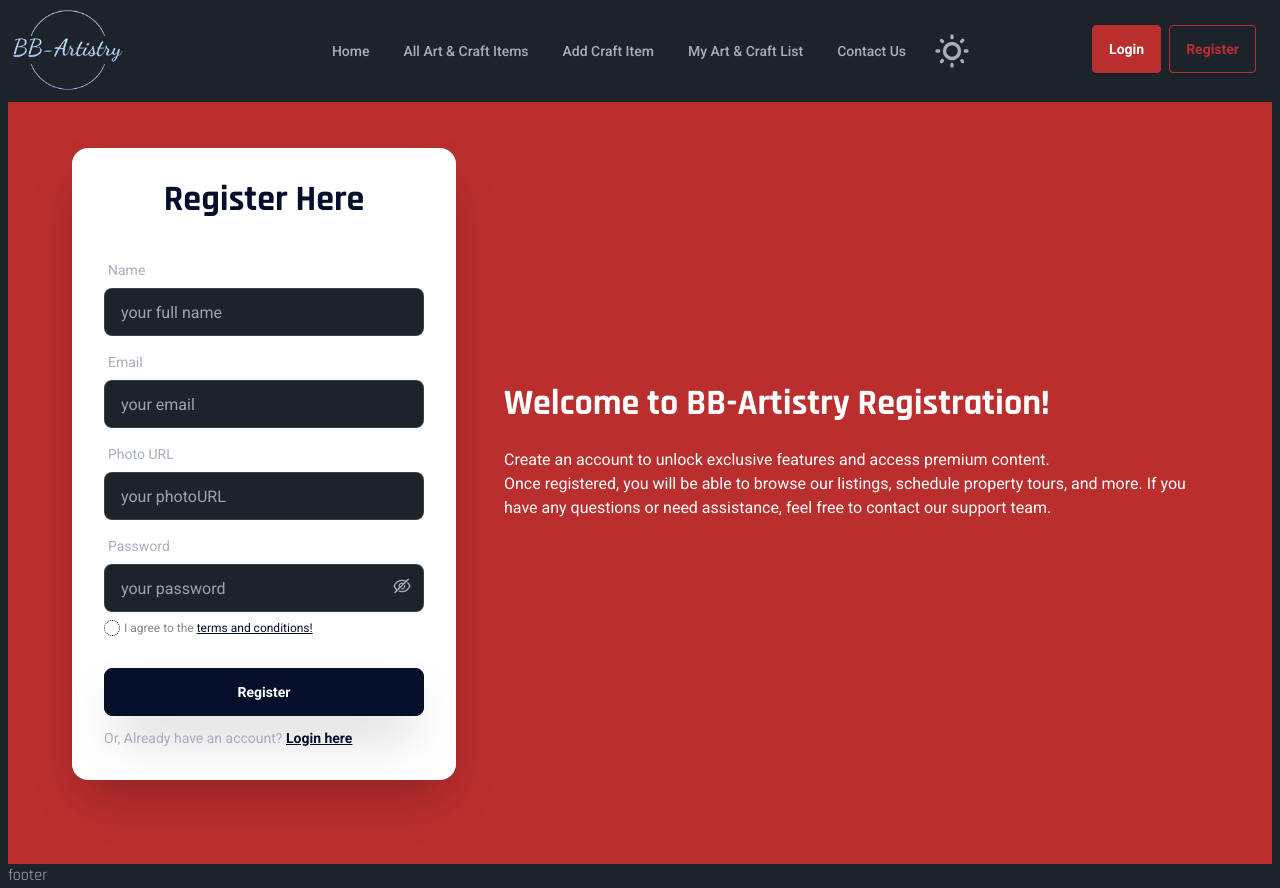
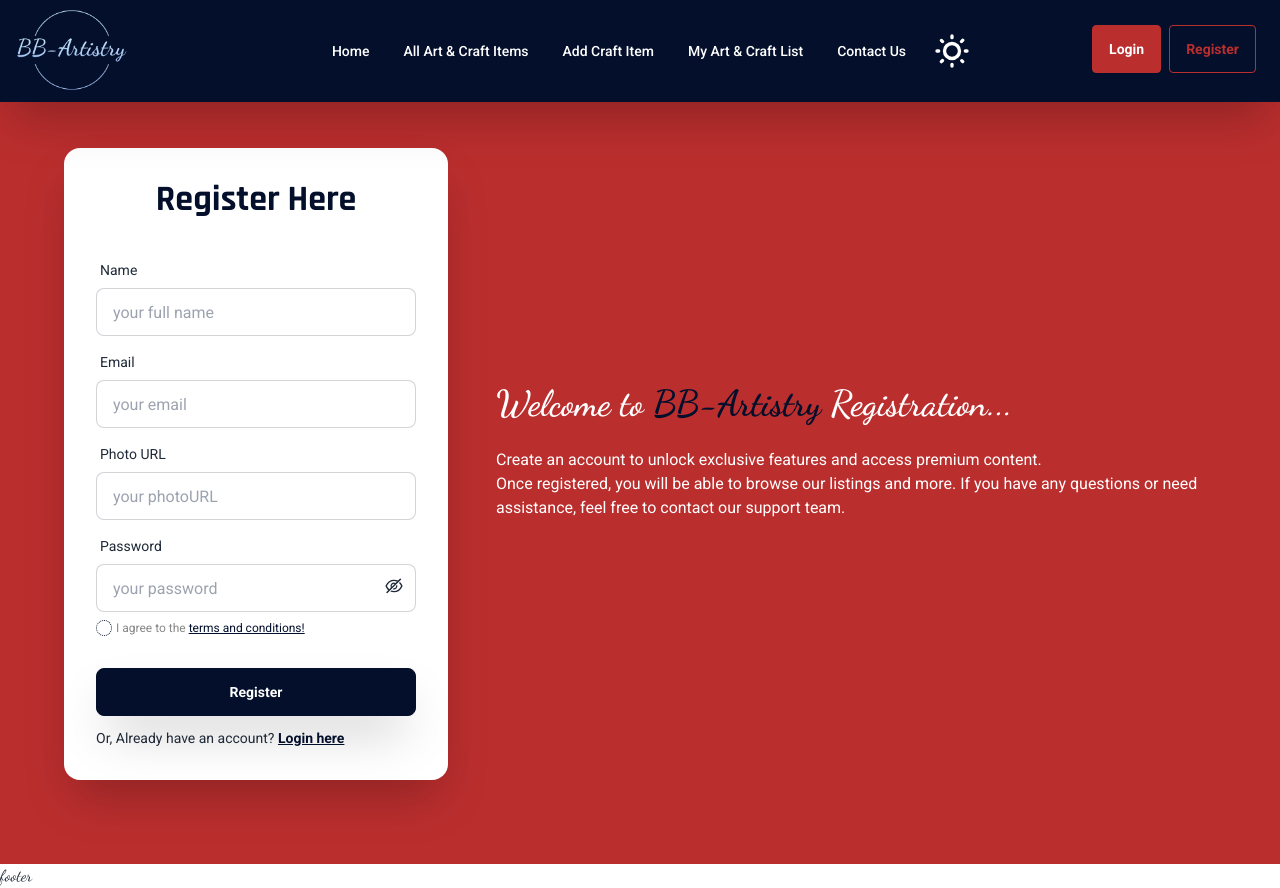
Before and after one commit to SadatRiyad/PH-Assignment10-Client, a React (Vite) app: page /register in a window 1280 px wide. Built offline with nearby package versions, Linux system fonts and the light colour scheme; no server answers.

Commit message:
dark mode added

```diff
--- a/index.html
+++ b/index.html
@@ -1,5 +1,5 @@
 <!doctype html>
-<html lang="en" data-theme="light">
+<html lang="en">
   <head>
     <meta charset="UTF-8" />
     <link rel="icon" type="image/svg+xml" href="./src/assets/icon.png" />
--- a/src/Components/Login/Login.jsx
+++ b/src/Components/Login/Login.jsx
@@ -82,7 +82,7 @@ const Login = () => {
             </Helmet>
             <div className="flex hero-content flex-col justify-around px-2 lg:flex-row">
                 <div data-aos="fade-right" data-aos-duration="700" data-aos-anchor-placement="top-bottom" data-aos-delay="50" className="text-center lg:text-left text-white lg:ml-8">
-                    <h1 className="text-2xl md:text-3xl lg:text-4xl font-bold">Welcome to BB-Artistry Login!</h1>
+                    <h1 className="text-2xl md:text-3xl lg:text-4xl font-semibold">Welcome to <span className="text-blue font-extrabold">BB-Artistry</span> Login...</h1>
                     <p className="py-6 md:text-md text-xs md:text-sm lg:text-base px-3 md:px-24 lg:px-0">
                         Please login to access your account. <br />
                         If you have any questions or need assistance, feel free to contact our support team.
@@ -90,10 +90,10 @@ const Login = () => {
                     </p>
                 </div>
                 <div className="md:w-2/4 justify-around lg:ml-8">
-                    <div data-aos="fade-left" data-aos-duration="700" data-aos-anchor-placement="top-bottom" data-aos-delay="50" className="card bg-white shrink-0 w-full shadow-2xl bg-base-100">
+                    <div data-aos="fade-left" data-aos-duration="700" data-aos-anchor-placement="top-bottom" data-aos-delay="50" className="card bg-white shrink-0 w-full shadow-2xl">
                         <div className="flex justify-center w-full mt-8">
                             <div>
-                                <h5 className="text-blue font-bold text-4xl">Login Here</h5>
+                                <h5 className="text-blue font-bold text-4xl font-Rajdhani">Login Here</h5>
                             </div>
                         </div>
                         <form onSubmit={handleSubmit(onSubmit)} className="card-body px-6 md:px-8 pb-0">
--- a/src/Components/Register/Register.jsx
+++ b/src/Components/Register/Register.jsx
@@ -53,16 +53,16 @@ const Register = () => {
             </Helmet>
             <div className="hero-content flex-col lg:flex-row-reverse">
                 <div data-aos="fade-left" data-aos-duration="700" data-aos-anchor-placement="top-bottom" data-aos-delay="50" className="text-center lg:text-left text-white lg:ml-8">
-                    <h1 className="text-2xl md:text-3xl lg:text-4xl font-bold">Welcome to BB-Artistry Registration!</h1>
+                    <h1 className="text-2xl md:text-3xl lg:text-4xl font-semibold">Welcome to <span className="text-blue font-extrabold">BB-Artistry</span> Registration...</h1>
                     <p className="py-6 text-base md:text-md">
-                        Create an account to unlock exclusive features and access premium content. <br /> Once registered, you will be able to browse our listings, schedule property tours, and more.
+                        Create an account to unlock exclusive features and access premium content. <br /> Once registered, you will be able to browse our listings and more.
                         If you have any questions or need assistance, feel free to contact our support team.
                     </p>
                 </div>
                 <div data-aos="fade-right" data-aos-duration="700" data-aos-anchor-placement="top-bottom" data-aos-delay="50" className="card bg-white shrink-0 w-full max-w-sm shadow-2xl bg-base-100">
                     <div className="flex justify-center w-full mt-8">
                         <div>
-                            <h5 className="text-blue font-bold text-4xl">Register Here</h5>
+                            <h5 className="text-blue font-bold text-4xl font-Rajdhani">Register Here</h5>
                         </div>
                     </div>
                     <form onSubmit={handleSubmit(onSubmit)} className="card-body">
--- a/src/Shered/ErrorPage/ErrorPage.jsx
+++ b/src/Shered/ErrorPage/ErrorPage.jsx
@@ -1,9 +1,23 @@
+import { Helmet } from "react-helmet-async";
+import { useRouteError } from "react-router-dom";
 
 const ErrorPage = () => {
+    const error = useRouteError();
+
     return (
-        <div>
-            <h1>error</h1>
+        // <!-- error page start -->
+        <div className="flex justify-center items-center text-center h-screen">
+            <Helmet>
+                <title>Error Page | Page Not Found</title>
+            </Helmet>
+            <div id="error-page">
+                <span className="text-6xl font-bold text-red">{error.status}</span>
+                <h1 className="mb-2 mt-4 text-xl font-bold">Oops... Page not found !</h1>
+                <p>Sorry, the page you are looking for does not exist.</p>
+                <button onClick={() => window.history.back()} className="btn bg-red hover:bg-transparent border-red text-white hover:text-red rounded hover:border-red hover:-translate-y-1 transition-all duration-200 my-4">Go Back</button>
+            </div>
         </div>
+
     );
 };
 
--- a/src/Shered/Navbar/Navbar.jsx
+++ b/src/Shered/Navbar/Navbar.jsx
@@ -1,28 +1,32 @@
 import { Link, NavLink } from "react-router-dom";
 import logo from "../../assets/logo.png";
 import "./Navbar.css";
-import { useContext, useState } from "react";
+import { useContext, useEffect, useState } from "react";
 import { AuthContext } from "../../ContextApi/AuthProvider/AuthProvider";
 
 const Navbar = () => {
     const { user, logoutUser } = useContext(AuthContext);
-    const [theme, setTheme] = useState("light");
-    // logoutUser
+    const [theme, setTheme] = useState(() => {
+        // Initialize theme based on localStorage or default to 'light'
+        return localStorage.getItem("theme") || "light";
+    });
 
     const handleLogout = () => {
         logoutUser();
     }
-    const themeChange = () => {
-        if (theme === "light") {
-            document.documentElement.setAttribute("data-theme", "dark");
-            localStorage.setItem("theme", "dark");
-            setTheme("dark");
-        } else {
-            document.documentElement.setAttribute("data-theme", "light");
-            localStorage.setItem("theme", "light");
-            setTheme("light");
-        }
+
+    const toggleTheme = () => {
+        const newTheme = theme === "light" ? "dark" : "light";
+        setTheme(newTheme);
+        localStorage.setItem("theme", newTheme);
     };
+
+    useEffect(() => {
+        // Apply the current theme to the HTML element
+        document.documentElement.setAttribute("data-theme", theme);
+    }, [theme]);
+
+
 
     const Links = <>
         <li><NavLink to="/" className="hover:text-red hover:bg-transparent transition-colors duration-75 mr-[2px]">Home</NavLink></li>
@@ -33,14 +37,14 @@ const Navbar = () => {
     </>
 
     return (
-        <div className="w-full mb-16">
+        <div className="w-full mb-16 text-white">
             {/* <!-- navbar start --> */}
-            <nav data-aos="fade-down" data-aos-duration="500" data-aos-anchor-placement="top-bottom" data-aos-delay="50" className="top-0 z-10 mx-auto w-full max-w-[1264px] fixed shadow-sm">
+            <nav data-aos="fade-down" data-aos-duration="500" data-aos-anchor-placement="top-bottom" data-aos-delay="50" className="top-0 z-10 mx-auto w-full max-w-[1280px] fixed shadow-2xl">
                 <div className="justify-center items-center">
-                    <div className="navbar p-0 py-1 bg-base-100">
+                    <div className="navbar bg-[#030f2b] py-1">
                         <div className="navbar-start">
                             <div className="dropdown">
-                                <div tabIndex="0" role="button" className="btn btn-ghost lg:hidden -ml-4">
+                                <div tabIndex="0" role="button" className="btn btn-ghost lg:hidden pl-0">
                                     <svg xmlns="http://www.w3.org/2000/svg" className="h-5 w-5" fill="none" viewBox="0 0 24 24"
                                         stroke="currentColor">
                                         <path strokeLinecap="round" strokeLinejoin="round" strokeWidth="2"
@@ -50,37 +54,27 @@ const Navbar = () => {
                                 <ul tabIndex="0"
                                     className="menu menu-sm dropdown-content mt-3 md:mt-0 z-[10000] p-0 md:p-0 shadow bg-base-100 rounded-box w-52 font-medium">
                                     {Links}
-                                    <label className="swap swap-rotate mb-4 mt-2 justify-start items-center ml-3">
-
-                                        {/* this hidden checkbox controls the state */}
-                                        <input onClick={() => themeChange(!theme)} type="checkbox" className="theme-controller" value="light" />
-
-                                        {/* sun icon */}
+                                    <label className="swap swap-rotate">
+                                        <input type="checkbox" onChange={toggleTheme} checked={theme === "dark"} className="theme-controller" />
+                                        {/* Sun icon (light theme) */}
                                         <svg className="swap-off fill-current w-10 h-10" xmlns="http://www.w3.org/2000/svg" viewBox="0 0 24 24"><path d="M5.64,17l-.71.71a1,1,0,0,0,0,1.41,1,1,0,0,0,1.41,0l.71-.71A1,1,0,0,0,5.64,17ZM5,12a1,1,0,0,0-1-1H3a1,1,0,0,0,0,2H4A1,1,0,0,0,5,12Zm7-7a1,1,0,0,0,1-1V3a1,1,0,0,0-2,0V4A1,1,0,0,0,12,5ZM5.64,7.05a1,1,0,0,0,.7.29,1,1,0,0,0,.71-.29,1,1,0,0,0,0-1.41l-.71-.71A1,1,0,0,0,4.93,6.34Zm12,.29a1,1,0,0,0,.7-.29l.71-.71a1,1,0,1,0-1.41-1.41L17,5.64a1,1,0,0,0,0,1.41A1,1,0,0,0,17.66,7.34ZM21,11H20a1,1,0,0,0,0,2h1a1,1,0,0,0,0-2Zm-9,8a1,1,0,0,0-1,1v1a1,1,0,0,0,2,0V20A1,1,0,0,0,12,19ZM18.36,17A1,1,0,0,0,17,18.36l.71.71a1,1,0,0,0,1.41,0,1,1,0,0,0,0-1.41ZM12,6.5A5.5,5.5,0,1,0,17.5,12,5.51,5.51,0,0,0,12,6.5Zm0,9A3.5,3.5,0,1,1,15.5,12,3.5,3.5,0,0,1,12,15.5Z" /></svg>
-
-                                        {/* moon icon */}
+                                        {/* Moon icon (dark theme) */}
                                         <svg className="swap-on fill-current w-10 h-10" xmlns="http://www.w3.org/2000/svg" viewBox="0 0 24 24"><path d="M21.64,13a1,1,0,0,0-1.05-.14,8.05,8.05,0,0,1-3.37.73A8.15,8.15,0,0,1,9.08,5.49a8.59,8.59,0,0,1,.25-2A1,1,0,0,0,8,2.36,10.14,10.14,0,1,0,22,14.05,1,1,0,0,0,21.64,13Zm-9.5,6.69A8.14,8.14,0,0,1,7.08,5.22v.27A10.15,10.15,0,0,0,17.22,15.63a9.79,9.79,0,0,0,2.1-.22A8.11,8.11,0,0,1,12.14,19.73Z" /></svg>
-
                                     </label>
                                 </ul>
                             </div>
-                            <a className="-ml-2 md:ml-1 w-28 md:w-28" href="/"><img src={logo}></img></a>
+                            <a className="-ml-2 md:ml-2 w-28" href="/"><img src={logo}></img></a>
                         </div>
                         <div className="navbar-center hidden lg:flex">
                             <ul className="menu menu-horizontal font-medium text-sm">
                                 {Links}
                             </ul>
                             <label className="swap swap-rotate">
-
-                                {/* this hidden checkbox controls the state */}
-                                <input type="checkbox" onClick={() => themeChange(!theme)} className="theme-controller" value="synthwave" />
-
-                                {/* sun icon */}
+                                <input type="checkbox" onChange={toggleTheme} checked={theme === "dark"} className="theme-controller" />
+                                {/* Sun icon (light theme) */}
                                 <svg className="swap-off fill-current w-10 h-10" xmlns="http://www.w3.org/2000/svg" viewBox="0 0 24 24"><path d="M5.64,17l-.71.71a1,1,0,0,0,0,1.41,1,1,0,0,0,1.41,0l.71-.71A1,1,0,0,0,5.64,17ZM5,12a1,1,0,0,0-1-1H3a1,1,0,0,0,0,2H4A1,1,0,0,0,5,12Zm7-7a1,1,0,0,0,1-1V3a1,1,0,0,0-2,0V4A1,1,0,0,0,12,5ZM5.64,7.05a1,1,0,0,0,.7.29,1,1,0,0,0,.71-.29,1,1,0,0,0,0-1.41l-.71-.71A1,1,0,0,0,4.93,6.34Zm12,.29a1,1,0,0,0,.7-.29l.71-.71a1,1,0,1,0-1.41-1.41L17,5.64a1,1,0,0,0,0,1.41A1,1,0,0,0,17.66,7.34ZM21,11H20a1,1,0,0,0,0,2h1a1,1,0,0,0,0-2Zm-9,8a1,1,0,0,0-1,1v1a1,1,0,0,0,2,0V20A1,1,0,0,0,12,19ZM18.36,17A1,1,0,0,0,17,18.36l.71.71a1,1,0,0,0,1.41,0,1,1,0,0,0,0-1.41ZM12,6.5A5.5,5.5,0,1,0,17.5,12,5.51,5.51,0,0,0,12,6.5Zm0,9A3.5,3.5,0,1,1,15.5,12,3.5,3.5,0,0,1,12,15.5Z" /></svg>
-
-                                {/* moon icon */}
+                                {/* Moon icon (dark theme) */}
                                 <svg className="swap-on fill-current w-10 h-10" xmlns="http://www.w3.org/2000/svg" viewBox="0 0 24 24"><path d="M21.64,13a1,1,0,0,0-1.05-.14,8.05,8.05,0,0,1-3.37.73A8.15,8.15,0,0,1,9.08,5.49a8.59,8.59,0,0,1,.25-2A1,1,0,0,0,8,2.36,10.14,10.14,0,1,0,22,14.05,1,1,0,0,0,21.64,13Zm-9.5,6.69A8.14,8.14,0,0,1,7.08,5.22v.27A10.15,10.15,0,0,0,17.22,15.63a9.79,9.79,0,0,0,2.1-.22A8.11,8.11,0,0,1,12.14,19.73Z" /></svg>
-
                             </label>
                         </div>
                         <div className="navbar-end gap-1 md:gap-2">
@@ -89,7 +83,7 @@ const Navbar = () => {
                                     <div className="flex gap-1 items-center">
                                         <div className="dropdown dropdown-end dropdown-hover mt-1">
                                             <div tabIndex={0} role="button" className="btn btn-ghost btn-circle avatar">
-                                                <div className="w-11 rounded-full bg-blue p-1">
+                                                <div className="w-15 rounded-full bg-red p-1">
                                                     <img className="rounded-full" alt="user pic" src={user.photoURL ? user.photoURL : "https://daisyui.com/images/stock/photo-1534528741775-53994a69daeb.jpg"} />
                                                 </div>
                                             </div>
--- a/src/index.css
+++ b/src/index.css
@@ -1,12 +1,10 @@
 @import url('https://fonts.googleapis.com/css2?family=Rajdhani:wght@300;400;500;600;700&family=Roboto:ital,wght@0,100;0,300;0,400;0,500;0,700;0,900;1,100;1,300;1,400;1,500;1,700;1,900&display=swap');
-
+@import url('https://fonts.googleapis.com/css2?family=Dancing+Script:wght@400..700&display=swap');
 
 @import "tailwindcss/base";
 @import "tailwindcss/components";
 @import "tailwindcss/utilities";
 
-
-@import url('https://fonts.googleapis.com/css2?family=Playfair+Display:ital,wght@0,400..900;1,400..900&family=Work+Sans:ital,wght@0,100..900;1,100..900&display=swap');
 
 *{
   margin: 0;
@@ -17,11 +15,10 @@
 #root {
   max-width: 1280px;
   margin: 0 auto;
-  padding-inline: 8px;
 }
 
 h1, h2, h3, h4, h5, h6 {
-  font-family: "Rajdhani", sans-serif;
+  font-family: "Dancing Script", cursive;
 }
 
 body {
@@ -33,6 +30,9 @@ body {
 }
 .font-Rajdhani{
   font-family: "Rajdhani", sans-serif;
+}
+.font-Dancing{
+  font-family: "Dancing Script", cursive;
 }
 
 
--- a/tailwind.config.js
+++ b/tailwind.config.js
@@ -17,6 +17,6 @@ export default {
   },
   plugins: [require("daisyui")],
   daisyui: {
-    themes: ["light ", "dark"],
+    themes: ["light", "dark"],
   },
 };
```
Also changed, not shown: src/Shered/Navbar/Navbar.css (line endings or trailing spaces).
